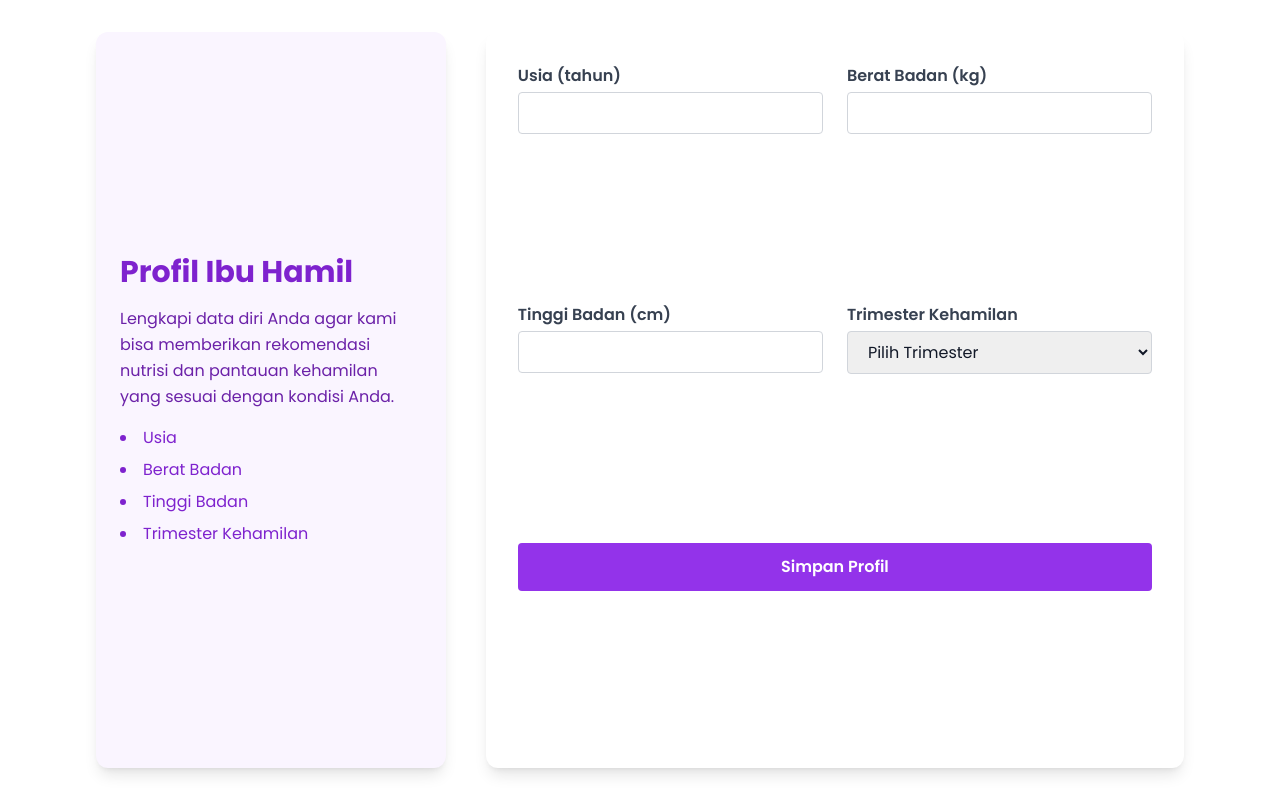
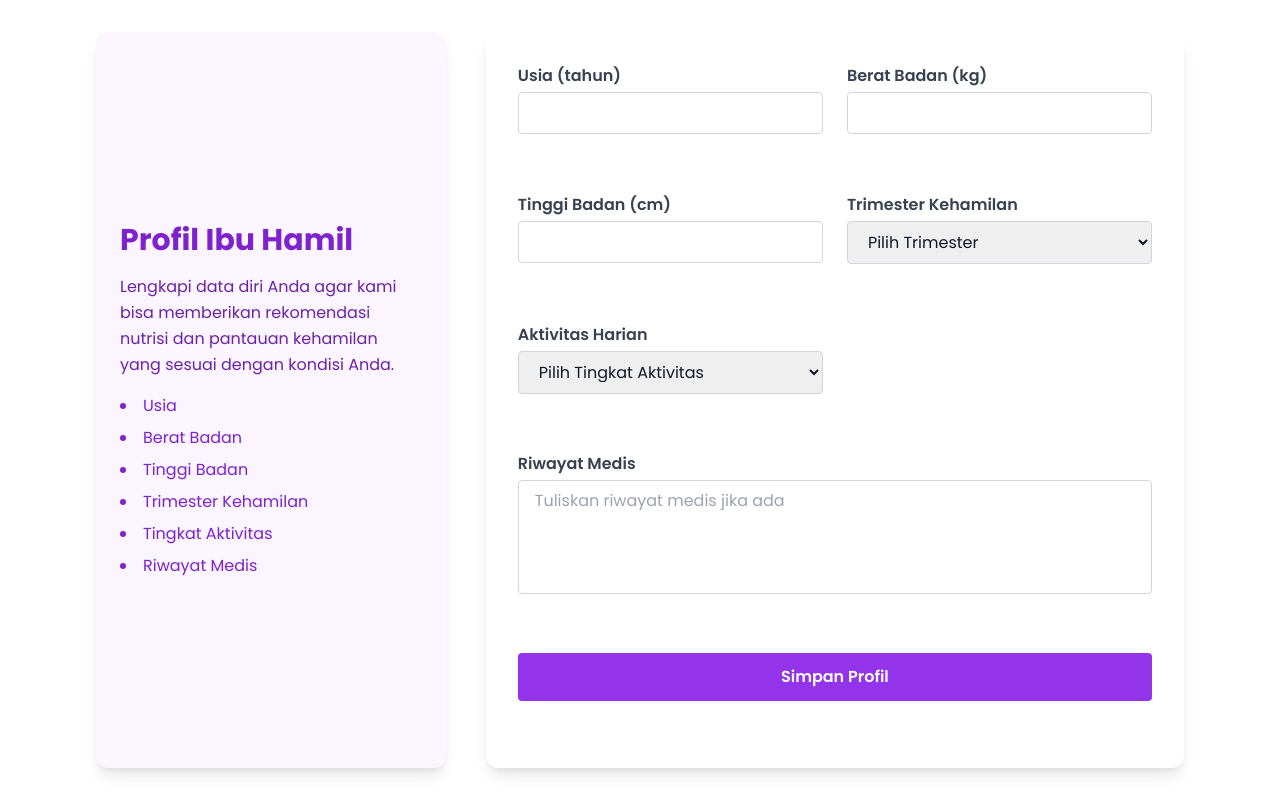
Before and after one commit to XalLtzy/BumpCare-Capstone-Project, a React (Vite) app in the folder bumpcare-frontend/: page /profile in a window 1280 px wide. Built offline with nearby package versions, Linux system fonts and the light colour scheme; no server answers.

Commit message:
Update Backend User dan Profile + Frontend Dashboard dan Profile

```diff
--- /dev/null
+++ b/bumpcare-frontend/src/models/authModel.js
@@ -0,0 +1,14 @@
+import api from './api';
+
+export async function login({ email, password }) {
+  const res = await api.post('/login', { email, password });
+
+  localStorage.setItem('token', res.data.token);
+  localStorage.setItem('user', JSON.stringify(res.data.user));
+
+  return res.data.user;
+}
+
+export async function register({ name, email, password }) {
+  return await api.post('/register', { name, email, password });
+}
--- /dev/null
+++ b/bumpcare-frontend/src/models/userModel.js
@@ -0,0 +1,22 @@
+import api from './api';
+
+export const fetchUserProfile = async () => {
+  try {
+    const res = await api.get('/profile');
+    return res.data.data ?? null;
+  } catch (error) {
+    if (
+      error.response &&
+      (error.response.status === 403 || error.response.status === 404)
+    ) {
+      return null;
+    }
+    throw error;
+  }
+};
+
+
+export const updateUserProfile = async (data) => {
+  const res = await api.put('/profile', data);
+  return res.data;
+};
--- a/bumpcare-frontend/src/pages/Dashboard.jsx
+++ b/bumpcare-frontend/src/pages/Dashboard.jsx
@@ -89,6 +89,10 @@ export default function Dashboard() {
                   <p><span className="font-semibold">Berat Badan:</span> {profile.weight} kg</p>
                   <p><span className="font-semibold">Tinggi Badan:</span> {profile.height} cm</p>
                 </div>
+                <div className="mt-4 text-sm md:text-base text-gray-700 space-y-1">
+                  <p><span className="font-semibold">Aktivitas Harian:</span> {profile.activity_level || '-'}</p>
+                  <p><span className="font-semibold">Riwayat Medis:</span> {profile.Medical_history || '-'}</p>
+                </div>
               </div>
               <button
                 onClick={() => navigate('/profile')}
--- a/bumpcare-frontend/src/pages/Profile.jsx
+++ b/bumpcare-frontend/src/pages/Profile.jsx
@@ -1,7 +1,7 @@
 import { useEffect, useState } from 'react';
 import { motion } from 'framer-motion';
 import { useNavigate } from 'react-router-dom';
-import { getUserProfile, updateUserProfile } from '../presenters/userPresenter';
+import { getUserProfile, updateUserProfilePresenter } from '../presenters/userPresenter';
 import { toast } from 'react-hot-toast';
 
 export default function ProfileTwoColumn() {
@@ -10,18 +10,24 @@ export default function ProfileTwoColumn() {
     weight: '',
     height: '',
     trimester: '',
+    activity_level: '',
+    medical_history: '',
   });
   const navigate = useNavigate();
 
   useEffect(() => {
     getUserProfile()
       .then(data => {
-        if (data) setForm({
-          age: data.age ?? '',
-          weight: data.weight ?? '',
-          height: data.height ?? '',
-          trimester: data.trimester ?? '',
-        });
+        if (data) {
+          setForm({
+            age: data.age ?? '',
+            weight: data.weight ?? '',
+            height: data.height ?? '',
+            trimester: data.trimester ?? '',
+            activity_level: data.activity_level ?? '',
+            medical_history: data.medical_history ?? '',
+          });
+        }
       })
       .catch(() => toast.error('Gagal mengambil profil'));
   }, []);
@@ -34,7 +40,7 @@ export default function ProfileTwoColumn() {
   const handleSubmit = async (e) => {
     e.preventDefault();
     try {
-      const res = await updateUserProfile(form);
+      const res = await updateUserProfilePresenter(form);
       toast.success(res.message || 'Profil berhasil disimpan');
       setTimeout(() => navigate('/dashboard'), 1000);
     } catch {
@@ -61,6 +67,8 @@ export default function ProfileTwoColumn() {
           <li>Berat Badan</li>
           <li>Tinggi Badan</li>
           <li>Trimester Kehamilan</li>
+          <li>Tingkat Aktivitas</li>
+          <li>Riwayat Medis</li>
         </ul>
       </motion.div>
 
@@ -72,6 +80,7 @@ export default function ProfileTwoColumn() {
         animate={{ opacity: 1, x: 0 }}
         transition={{ duration: 0.6 }}
       >
+        {/* Usia */}
         <div className="flex flex-col gap-1">
           <label htmlFor="age" className="font-semibold text-gray-700">Usia (tahun)</label>
           <input
@@ -86,6 +95,8 @@ export default function ProfileTwoColumn() {
             max={50}
           />
         </div>
+
+        {/* Berat Badan */}
         <div className="flex flex-col gap-1">
           <label htmlFor="weight" className="font-semibold text-gray-700">Berat Badan (kg)</label>
           <input
@@ -101,6 +112,8 @@ export default function ProfileTwoColumn() {
             step="0.1"
           />
         </div>
+
+        {/* Tinggi Badan */}
         <div className="flex flex-col gap-1">
           <label htmlFor="height" className="font-semibold text-gray-700">Tinggi Badan (cm)</label>
           <input
@@ -116,6 +129,8 @@ export default function ProfileTwoColumn() {
             step="0.1"
           />
         </div>
+
+        {/* Trimester */}
         <div className="flex flex-col gap-1">
           <label htmlFor="trimester" className="font-semibold text-gray-700">Trimester Kehamilan</label>
           <select
@@ -133,6 +148,39 @@ export default function ProfileTwoColumn() {
           </select>
         </div>
 
+        {/* Tingkat Aktivitas */}
+        <div className="flex flex-col gap-1">
+          <label htmlFor="activity_level" className="font-semibold text-gray-700">Aktivitas Harian</label>
+          <select
+            id="activity_level"
+            name="activity_level"
+            value={form.activity_level}
+            onChange={handleChange}
+            className="w-full border border-gray-300 rounded px-4 py-2 focus:outline-none focus:ring-2 focus:ring-purple-600"
+            required
+          >
+            <option value="">Pilih Tingkat Aktivitas</option>
+            <option value="Rendah">Rendah</option>
+            <option value="Sedang">Sedang</option>
+            <option value="Tinggi">Tinggi</option>
+          </select>
+        </div>
+
+        {/* Riwayat Penyakit */}
+        <div className="flex flex-col gap-1 md:col-span-2">
+          <label htmlFor="medical_history" className="font-semibold text-gray-700">Riwayat Medis</label>
+          <textarea
+            id="medical_history"
+            name="medical_history"
+            value={form.medical_history}
+            onChange={handleChange}
+            className="w-full border border-gray-300 rounded px-4 py-2 focus:outline-none focus:ring-2 focus:ring-purple-600 resize-none"
+            rows={4}
+            placeholder="Tuliskan riwayat medis jika ada"
+          />
+        </div>
+
+        {/* Submit */}
         <div className="md:col-span-2">
           <button
             type="submit"
--- a/bumpcare-frontend/src/presenters/authPresenter.js
+++ b/bumpcare-frontend/src/presenters/authPresenter.js
@@ -1,13 +1,10 @@
-import api from '../models/api';
+import { login, register } from '../models/authModel';
 
 export async function loginUser({ email, password }) {
-  const res = await api.post('/login', { email, password });
-  localStorage.setItem('token', res.data.token);
-  localStorage.setItem('user', JSON.stringify(res.data.user));
-  return res.data.user;
+  return await login({ email, password });
 }
 
 export async function registerUser({ name, email, password }) {
-  await api.post('/register', { name, email, password });
-  return await loginUser({ email, password });
+  await register({ name, email, password });
+  return await login({ email, password });
 }
--- a/bumpcare-frontend/src/presenters/userPresenter.js
+++ b/bumpcare-frontend/src/presenters/userPresenter.js
@@ -1,11 +1,9 @@
-import api from '../models/api';
+import { fetchUserProfile, updateUserProfile } from '../models/userModel';
 
 export async function getUserProfile() {
-  const res = await api.get('/profile');
-  return res.data.data;
+  return await fetchUserProfile();
 }
 
-export async function updateUserProfile(data) {
-  const res = await api.put('/profile', data);
-  return res.data;
+export async function updateUserProfilePresenter(data) {
+  return await updateUserProfile(data);
 }
```
Also changed, not shown: 2 other files (tests, documents, lock files or other folders).
